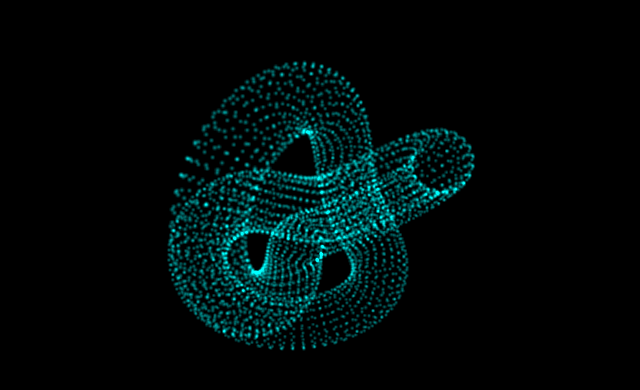
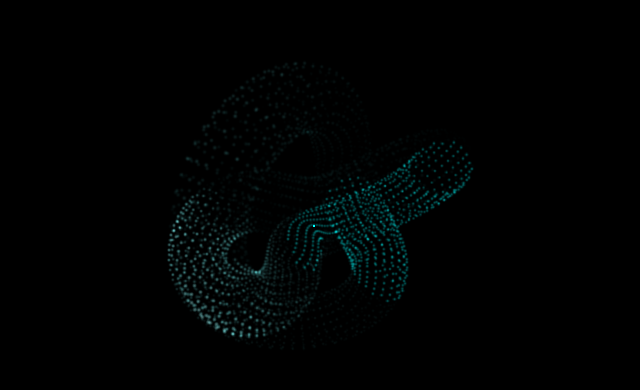
Before and after one commit to arnav-kr/wave-reveal, a plain HTML site: page index.html in a window 1280 px wide. Shown: the part 174-564 px from the top of the page, without its empty margins (326-966 px from the left). Drawn offline with nearby package versions, Linux system fonts and the light colour scheme; animation ran at ten frames a second.

Commit message:
feat: shape reveal effect

```diff
--- a/index.html
+++ b/index.html
@@ -74,6 +74,7 @@
         const colors = new Float32Array(n * 3);
         color = color || new THREE.Color(0x00ffff);
         const pointSet = new Set();
+        this.N = n;
 
         for (let i = 0; i < n; i++) {
           if (pointSet.has(`${posArray[i * 3]},${posArray[i * 3 + 1]},${posArray[i * 3 + 2]}`)) continue;
@@ -106,10 +107,39 @@
 
     const mesh = new THREE.Points(geometry, material);
     scene.add(mesh);
+    const clock = new THREE.Clock();
 
     function animate() {
       mesh.rotation.x += 0.01;
       mesh.rotation.y += 0.01;
+
+      const time = clock.getElapsedTime();
+      const positions = geometry.attributes.position.array;
+      const colors = geometry.attributes.color.array;
+      const count = geometry.N;
+      const speed = 1;
+
+      for (let i = 0; i < count; i++) {
+        const x = positions[i * 3];
+        const y = positions[i * 3 + 1];
+
+        const pulse = Math.sin((y * 0.5) - (time * speed)) +
+          Math.cos((x * 0.2) + (time * 0.5));
+
+        const idx = i * 3;
+        if (pulse > 0.8) {
+          const intensity = (pulse - 0.8) * 5;
+          colors[idx] = 0.2 * intensity;
+          colors[idx + 1] = 1.0 * intensity;
+          colors[idx + 2] = 1.0 * intensity;
+        } else {
+          colors[idx] *= 0.9;
+          colors[idx + 1] *= 0.9;
+          colors[idx + 2] *= 0.9;
+        }
+      }
+      geometry.attributes.color.needsUpdate = true;
+
       renderer.render(scene, camera);
     }
     addEventListener("resize", () => {
```
